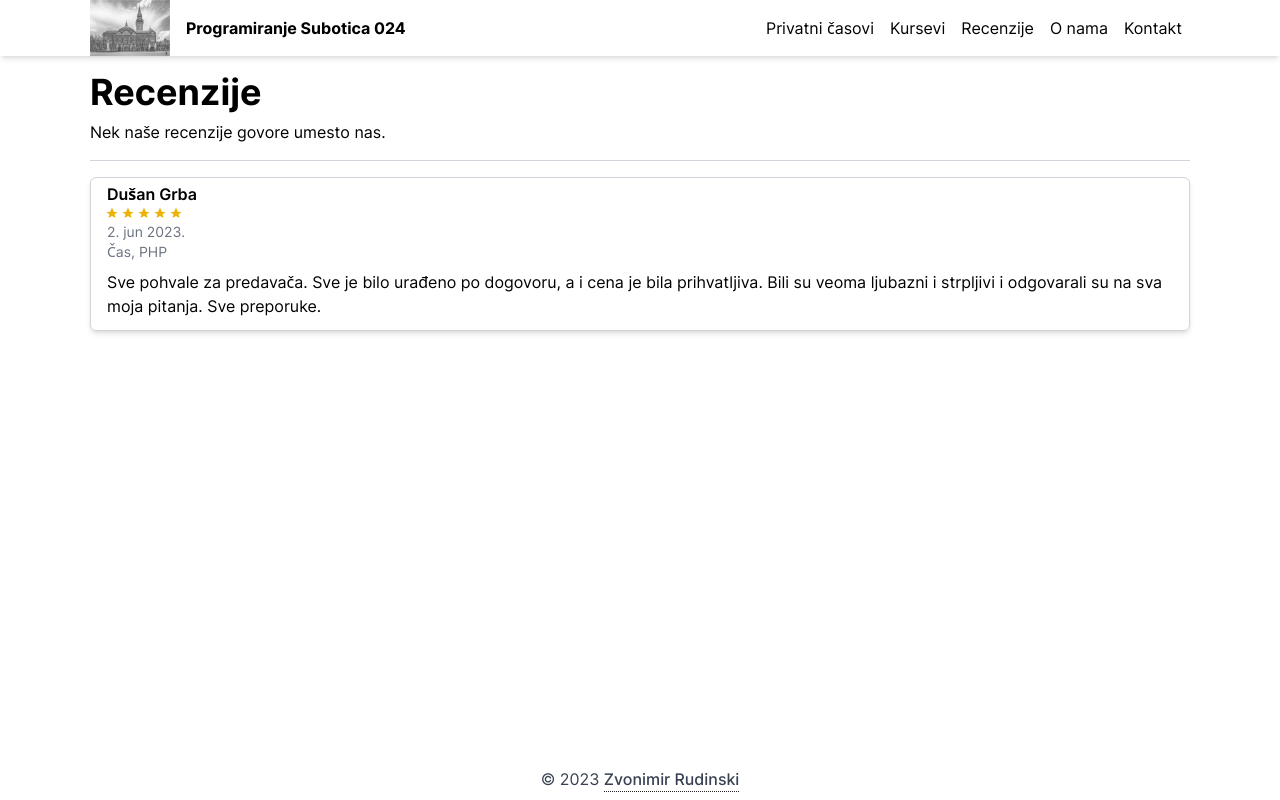
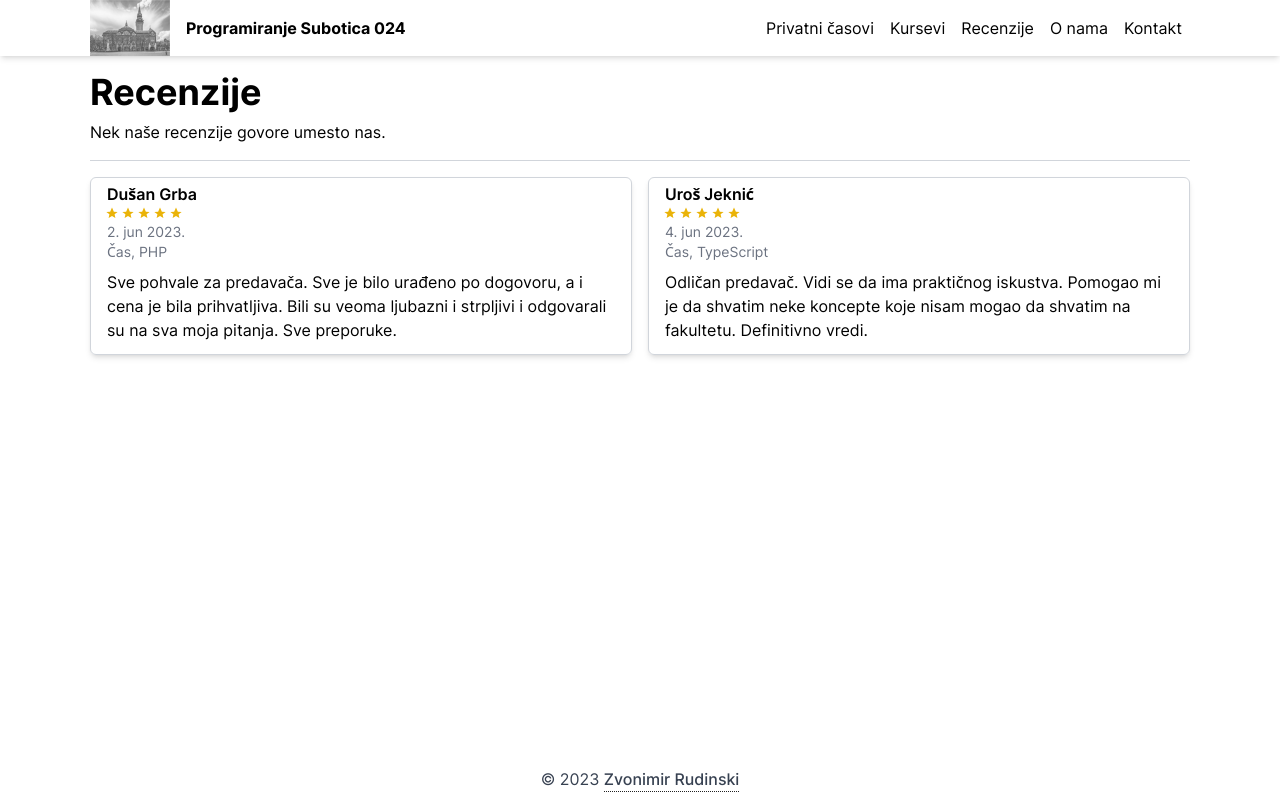
Before and after one commit to programiranje024/programiranje024.github.io, a Next.js app: page /recenzije in a window 1280 px wide. Built offline with nearby package versions, Linux system fonts and the light colour scheme.

Commit message:
feat: add ts review

```diff
--- a/src/pages/recenzije.tsx
+++ b/src/pages/recenzije.tsx
@@ -15,6 +15,15 @@ const reviews: ReviewProps[] = [
     date: new Date('2023-06-02'),
     serviceType: 'tutoring',
     serviceName: 'PHP',
+  },
+  {
+    name: 'Uroš Jeknić',
+    comment:
+      'Odličan predavač. Vidi se da ima praktičnog iskustva. Pomogao mi je da shvatim neke koncepte koje nisam mogao da shvatim na fakultetu. Definitivno vredi.',
+    rating: 5,
+    date: new Date('2023-06-04'),
+    serviceType: 'tutoring',
+    serviceName: 'TypeScript',
   },
 ];
 
```
